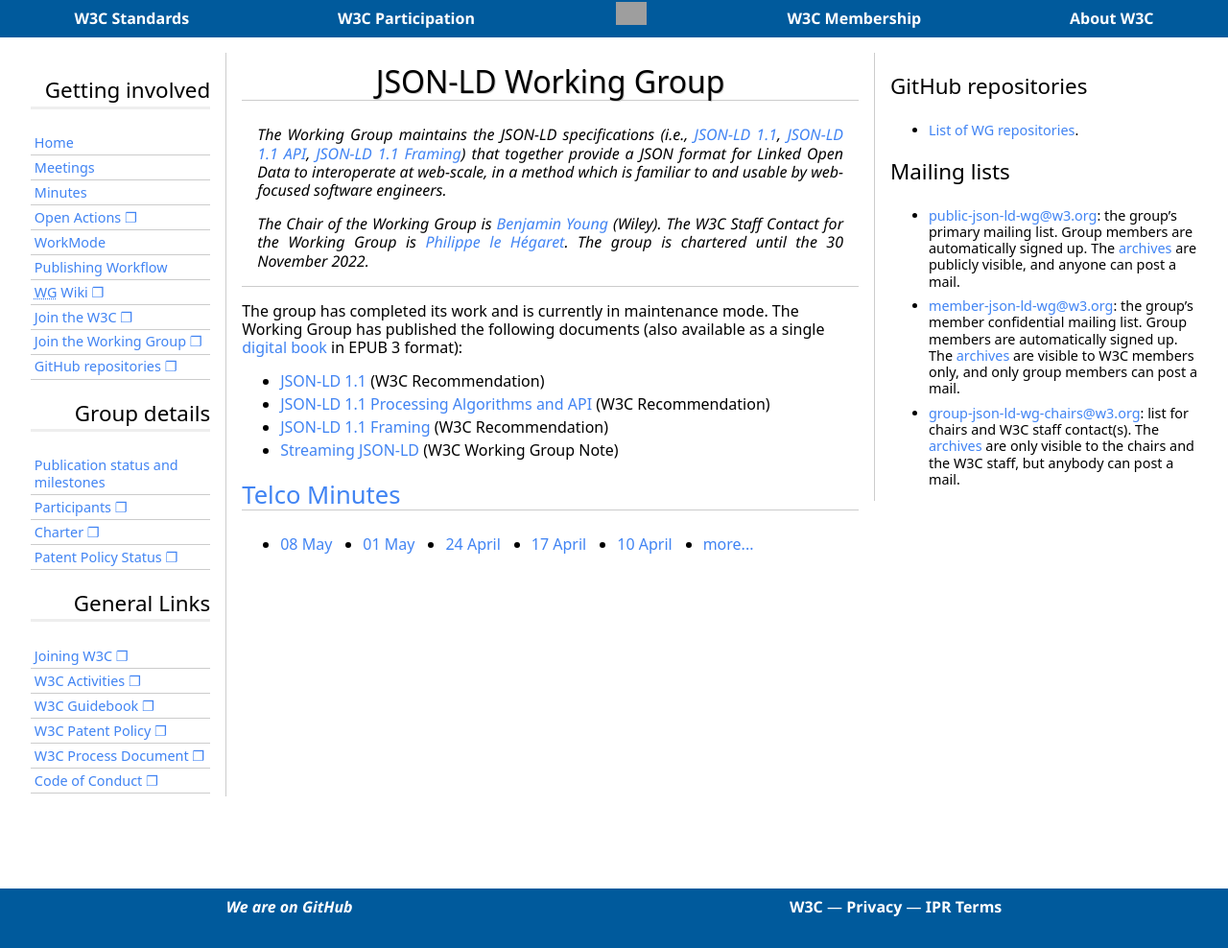
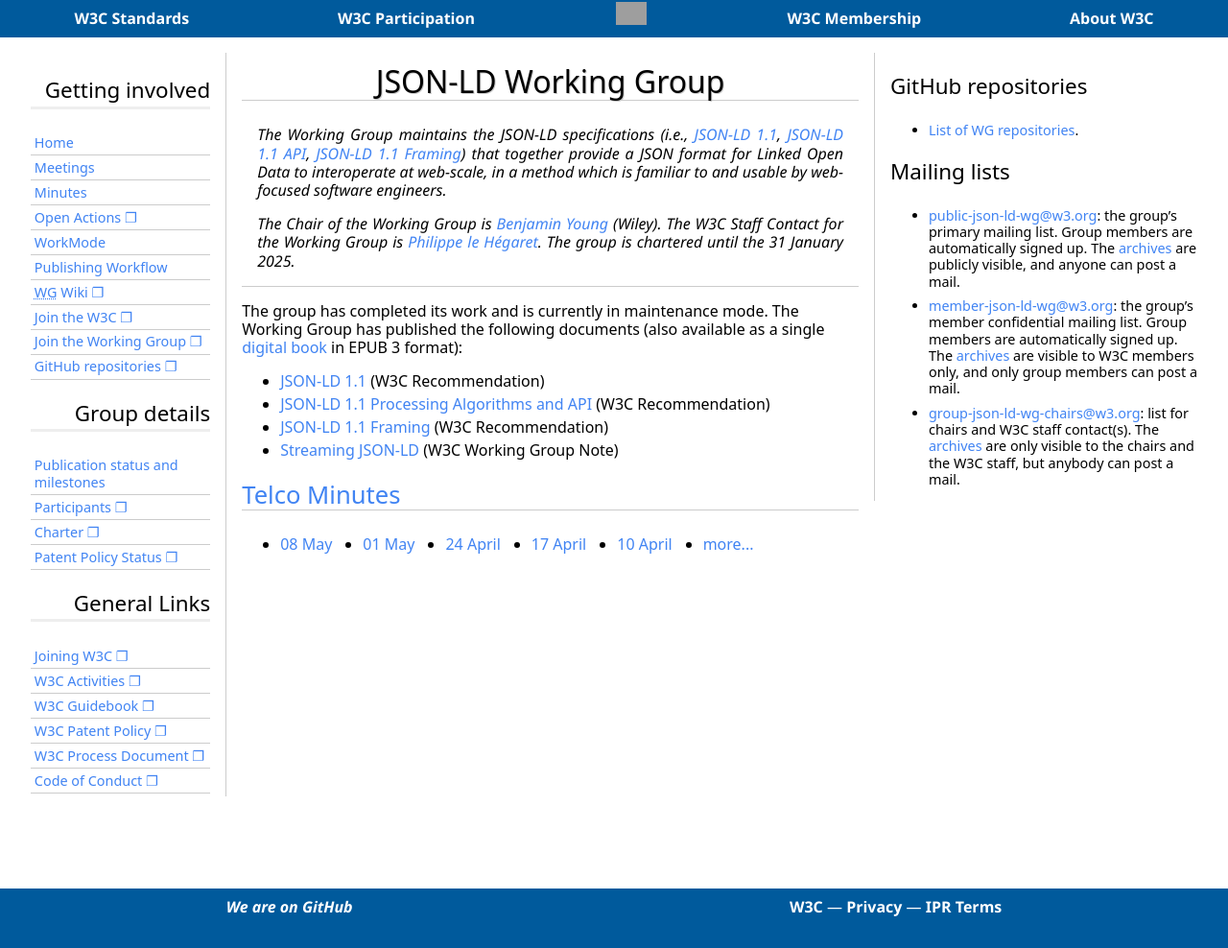
Before and after one commit to w3c/json-ld-wg, a Jekyll site: the page built from index.md, in a window 1280 px wide. Shown: the whole page at 96% size. Built offline with Jekyll 4.4.1, drawn with Linux system fonts in a browser that asks for light colours; some web fonts are replaced; grey boxes are pictures that could not be loaded.

Commit message:
update charter end date
JSON-LD WG [recharted through 31 January 2025](https://lists.w3.org/Archives/Member/w3c-ac-members/2023JanMar/0017.html).

```diff
--- a/_layouts/home.html
+++ b/_layouts/home.html
@@ -49,7 +49,7 @@
                     The Working Group maintains the JSON-LD specifications (i.e., <a href='https://www.w3.org/TR/json-ld11/'>JSON-LD 1.1</a>, <a href='https://www.w3.org/TR/json-ld11-api/'>JSON-LD 1.1 API</a>, <a href='https://www.w3.org/TR/json-ld11-framing/'>JSON-LD 1.1 Framing</a>) that together provide a JSON format for Linked Open Data to interoperate at web-scale, in a method which is familiar to and usable by web-focused software engineers.
                 </p>
 
-                <p>The Chair of the Working Group is  <a href="mailto:byoung@bigbluehat.com">Benjamin Young</a>  (Wiley). The W3C Staff Contact for the Working Group is <a href="mailto:plh@w3.org">Philippe le Hégaret</a>. The group is chartered until the 30 November 2022.</p>
+                <p>The Chair of the Working Group is  <a href="mailto:byoung@bigbluehat.com">Benjamin Young</a>  (Wiley). The W3C Staff Contact for the Working Group is <a href="mailto:plh@w3.org">Philippe le Hégaret</a>. The group is chartered until the 31 January 2025.</p>
             </section>
             <section>
                 {{ content }}
```
